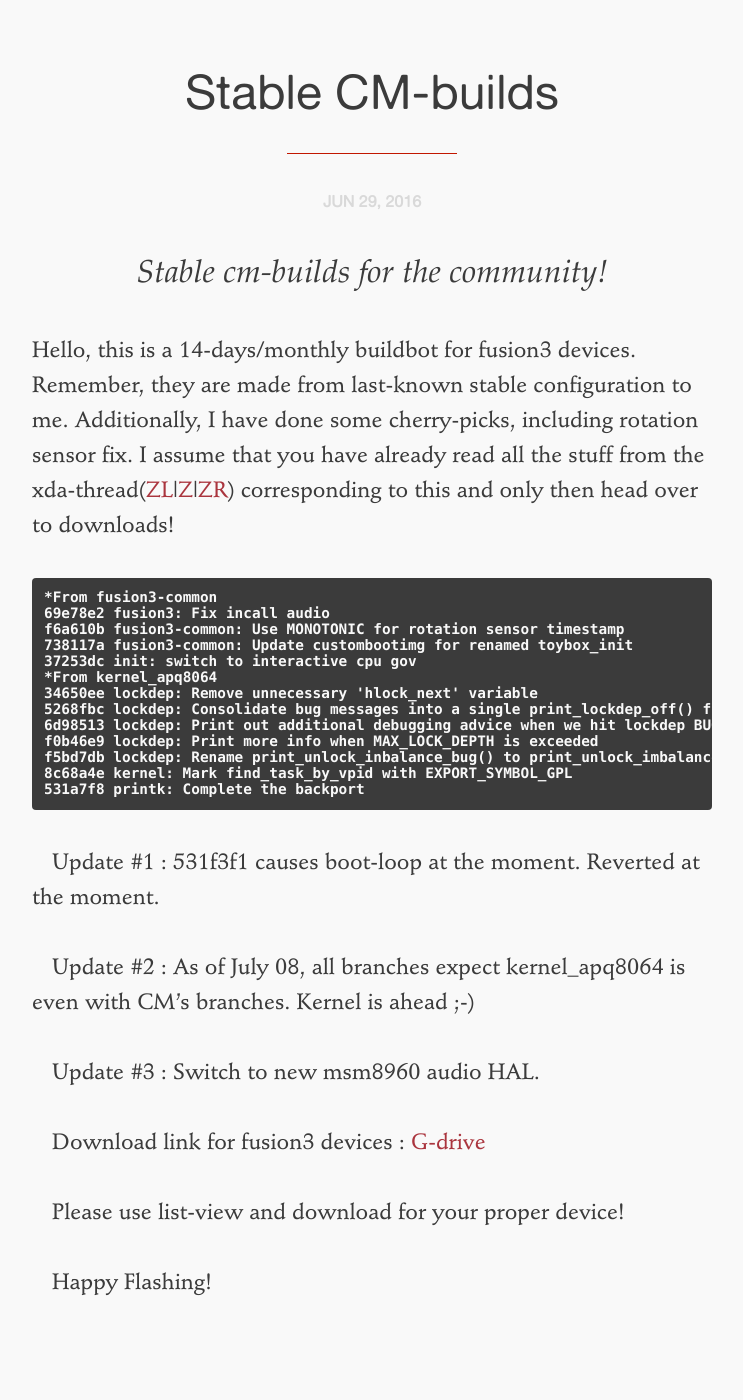
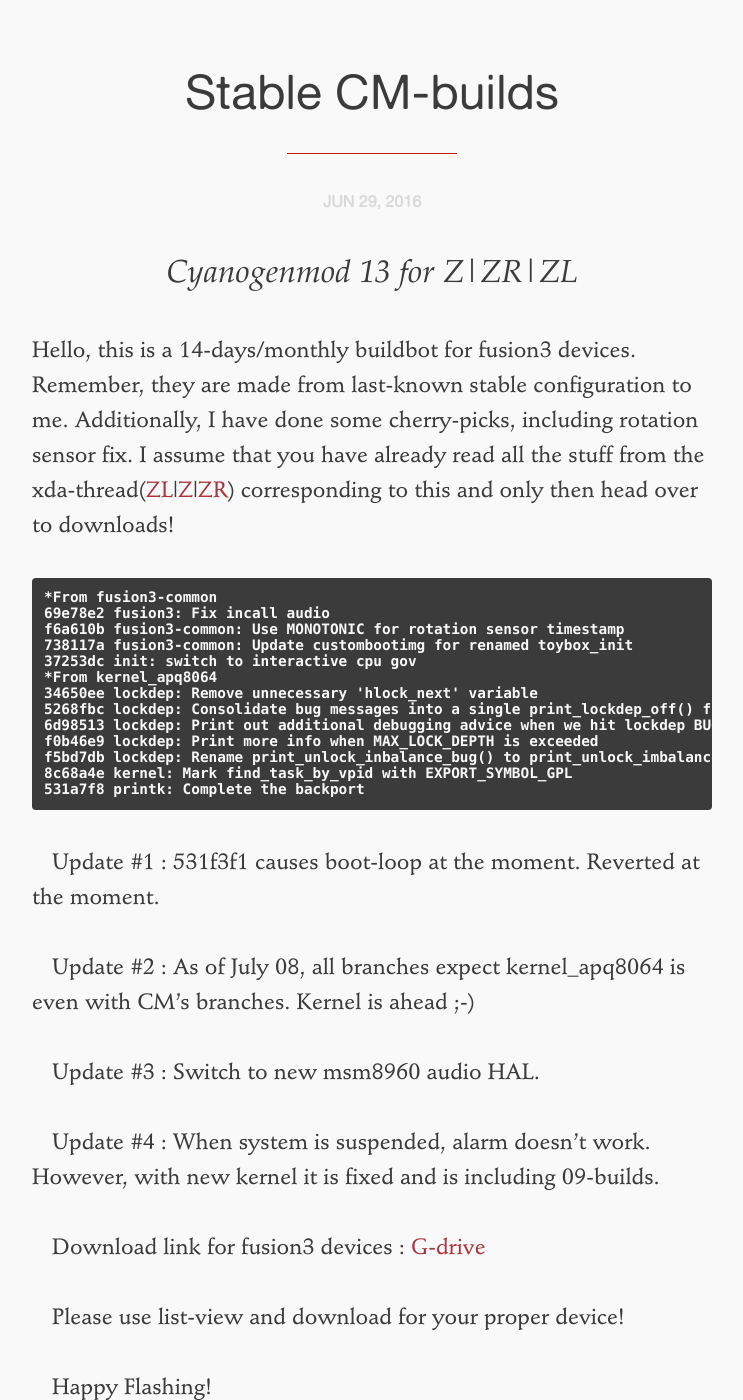
Before and after one commit to daedroza/daedroza.github.io, a Jekyll site: the page built from _posts/2016-06-29-stable-cm-builds.markdown, in a window 1280 px wide and 1400 px high, scrolled down 575 px. Shown: the whole window, without its empty margins (268-1011 px from the left). Built offline with Jekyll 4.4.1, drawn with Linux system fonts in a browser that asks for light colours; comment, search, counter and statistics services are not loaded.

Commit message:
Add update #4
Signed-off-by: Kalpaj Chaudhari <Daedroza@gmail.com>

```diff
--- a/_posts/2016-06-29-stable-cm-builds.markdown
+++ b/_posts/2016-06-29-stable-cm-builds.markdown
@@ -1,7 +1,7 @@
 ---
 layout: post
 title: Stable CM-builds
-description: "Stable cm-builds for the community!"
+description: "Cyanogenmod 13 for Z|ZR|ZL"
 mathjax: true
 date:   2016-06-29 15:30:28 +0530
 typefix:
@@ -37,6 +37,8 @@
 
 Update #3 : Switch to new msm8960 audio HAL.
 
+Update #4 : When system is suspended, alarm doesn't work. However, with new kernel it is fixed and is including 09-builds.
+
 Download link for fusion3 devices : [G-drive](https://drive.google.com/open?id=0B9yrk5QZnasiV1BaY1libUdBbWc)
 
 Please use list-view and download for your proper device!
```
